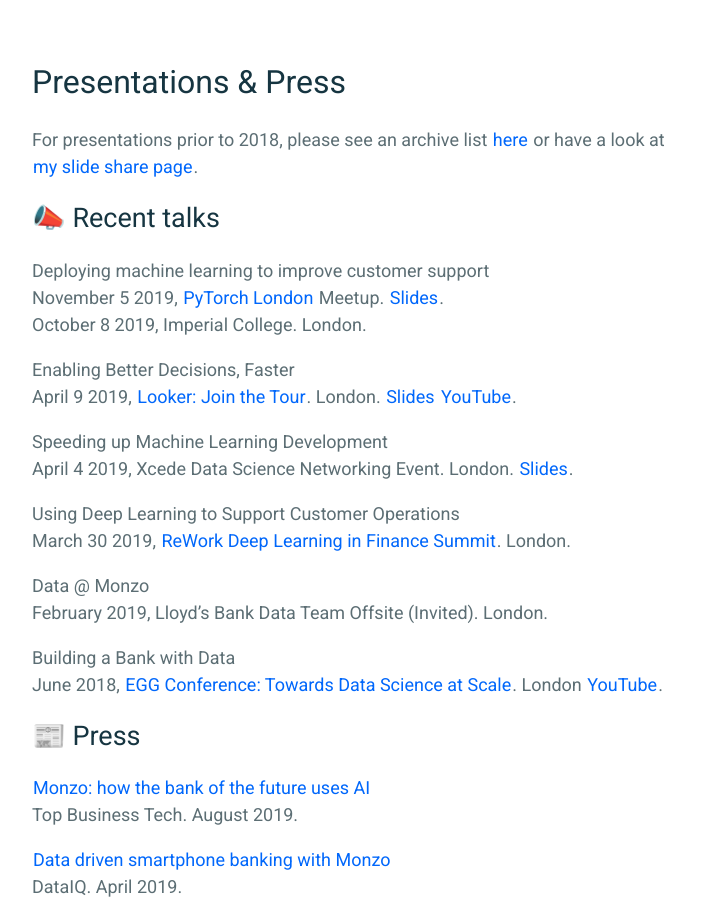
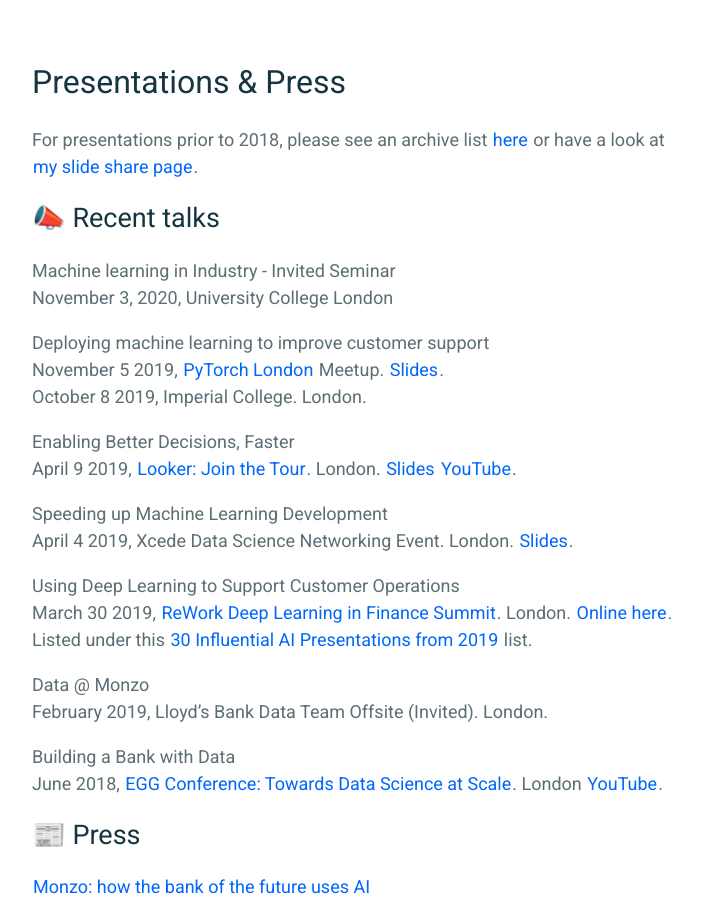
Before and after one commit to nlathia/nlathia.github.io, a Jekyll site: the page built from _pages/public.md, in a window 1280 px wide and 900 px high, scrolled down 231 px. Shown: the whole window, without its empty margins (258-960 px from the left). Built offline with Jekyll 4.4.1, drawn with Linux system fonts in a browser that asks for light colours.

Commit message:
Update public.md

```diff
--- a/_pages/public.md
+++ b/_pages/public.md
@@ -7,6 +7,9 @@
 For presentations prior to 2018, please see an archive list [here](../archive/public) or have a look at [my slide share page](http://www.slideshare.net/neal.lathia).
 
 # 📣 Recent talks
+
+Machine learning in Industry - Invited Seminar
+<br />November 3, 2020, University College London
 
 Deploying machine learning to improve customer support
 <br />November 5 2019, [PyTorch London](https://www.meetup.com/London-PyTorch-Meetup/events/265564747/) Meetup. [Slides](https://www.slideshare.net/neal.lathia/using-language-models-to-supercharge-monzos-customer-support).
@@ -19,7 +22,8 @@
 <br />April 4 2019, Xcede Data Science Networking Event. London. [Slides](https://www.slideshare.net/neal.lathia/machine-learning-faster).
 
 Using Deep Learning to Support Customer Operations
-<br />March 30 2019, [ReWork Deep Learning in Finance Summit](https://www.re-work.co/events/deep-learning-in-finance-summit-london-2019). London.
+<br />March 30 2019, [ReWork Deep Learning in Finance Summit](https://www.re-work.co/events/deep-learning-in-finance-summit-london-2019). London. [Online here](https://videos.re-work.co/videos/1440-using-deep-learning-to-support-customer-operations).
+<br />Listed under this [30 Influential AI Presentations from 2019](https://blog.re-work.co/30-pieces-of-influential-ai-research-in-2019/) list.
 
 Data @ Monzo
 <br />February 2019, Lloyd's Bank Data Team Offsite (Invited). London.
```
